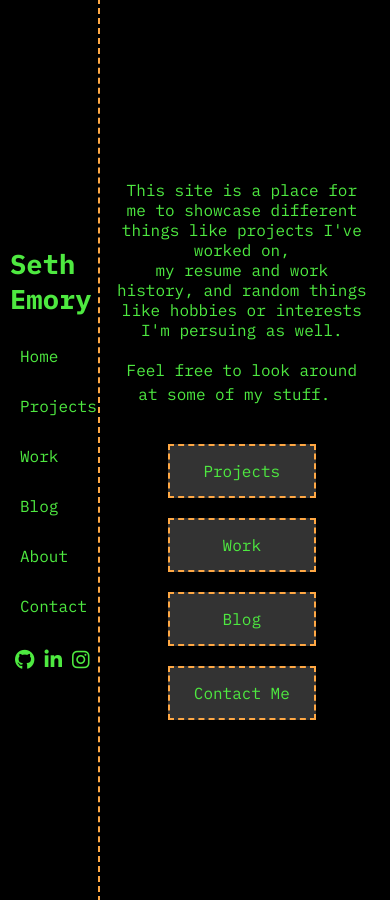
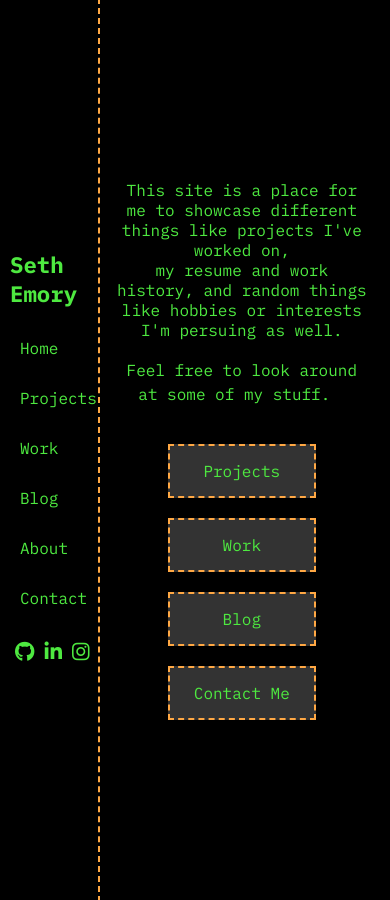
Before and after one commit to sethemory/sethemory.github.io, a Jekyll site: the page built from index.markdown, in a window 390 px wide. Built offline with Jekyll 4.4.1, drawn with Linux system fonts in a browser that asks for light colours.

Commit message:
still trying to fix sizing problem and a scrolling sidebar

```diff
--- a/assets/css/sidebar.css
+++ b/assets/css/sidebar.css
@@ -58,6 +58,7 @@
 /* Mobile Adjustments */
 @media (max-width: 768px) {
   .sidebar {
+    position: fixed;
     width: 20%;
     padding: 10px;
     box-shadow: none; /* Remove shadow for a cleaner look on small screens */
@@ -67,7 +68,7 @@
   }
 
   .sidebar h1 {
-    font-size: 1.7rem; /* Adjust header size for smaller screens */
+    font-size: 1.4rem; /* Adjust header size for smaller screens */
     margin-bottom: 15px;
   }
 
```
